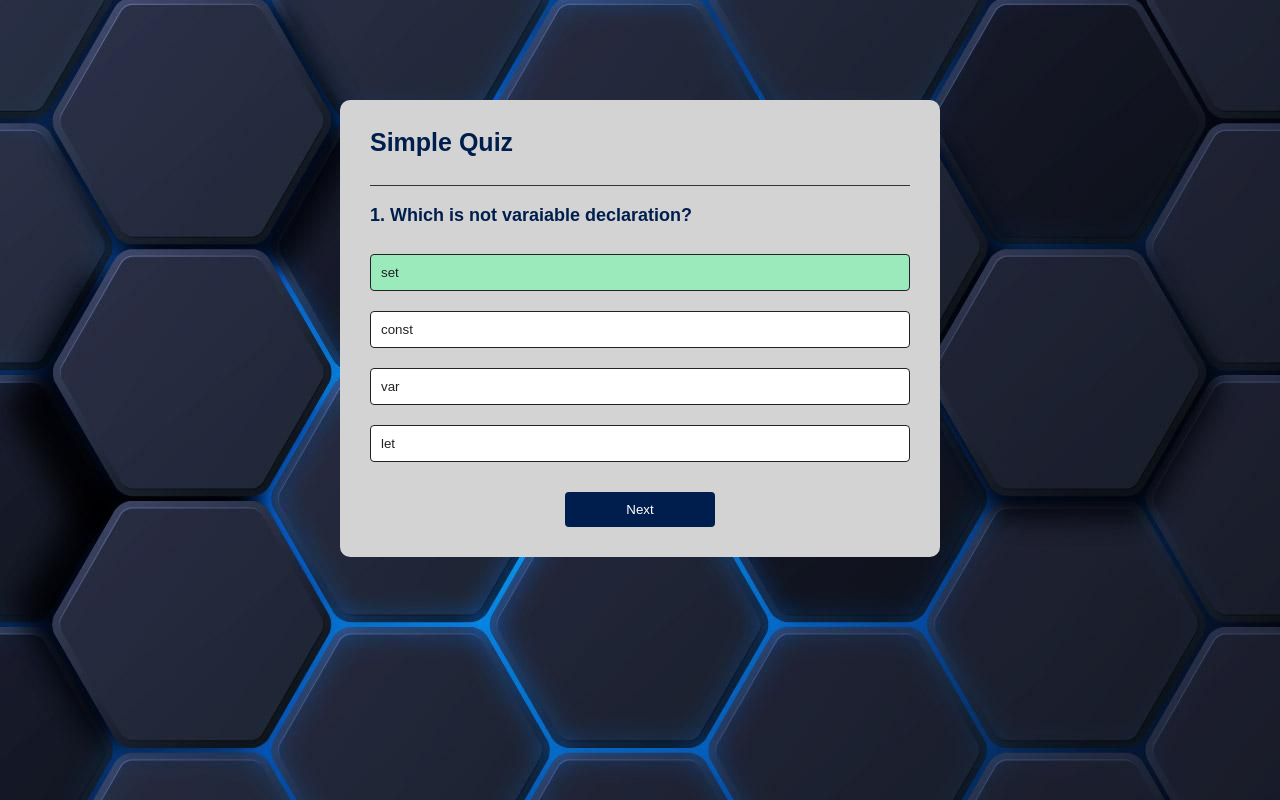
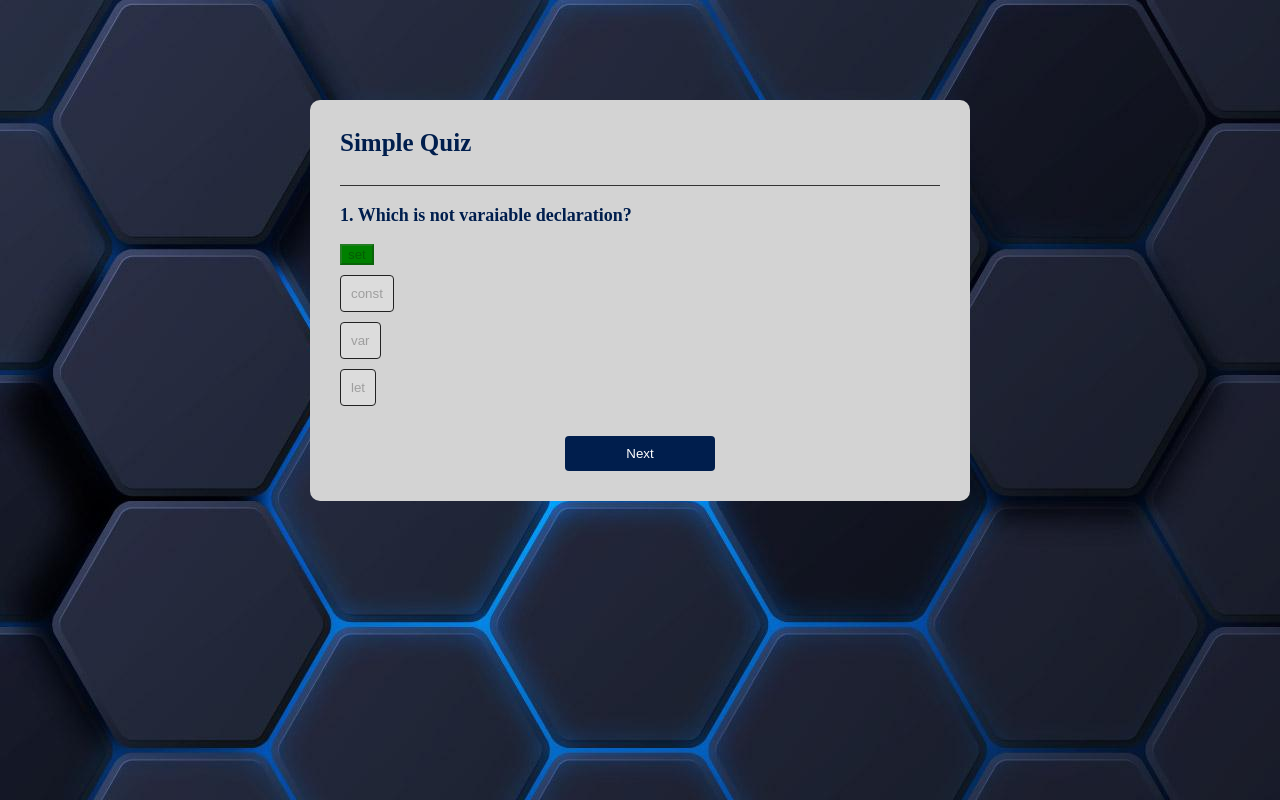
Before and after one commit to prismhead26/Quiz_App, a plain HTML site: page home.html in a window 1280 px wide. Both pictures are taken after a click on the button "set". Drawn offline with Linux system fonts and the light colour scheme.

Commit message:
css converted into javascript

```diff
--- a/home.html
+++ b/home.html
@@ -8,21 +8,21 @@
         <link rel="stylesheet" href="./assets/CSS/reset.css">
         <!-- <link rel="stylesheet" href="./assets/CSS/jass.css"> -->
         <link rel="stylesheet" href="./assets/CSS/reset.css">
-        <link rel="stylesheet" href="./assets/CSS/styles.css">
+        <!-- <link rel="stylesheet" href="./assets/CSS/styles.css"> -->
         <script src="home.js" defer></script>
 
     </head>
     <body>
         <main class="app">
-            <h1>Simple Quiz</h1>
+            <h1 id="title">Simple Quiz</h1>
             <div class="quiz">
                 <!-- question goes here at <h2> -->
-                <h2 id="question"></h2>
+                <h2 class="question" id="question"></h2>
             </div>
             <section id="answer-buttons">
             </section>
             <!-- next text for button added in js file -->
-            <button id="next-btn"></button>
+            <button id="next-btn" class="btn"></button>
         </main>
     </body>
 </html>
--- a/home.js
+++ b/home.js
@@ -86,6 +86,18 @@ const mostRecentScore = localStorage.getItem('mostRecentScore')
 const highScores = JSON.parse(localStorage.getItem('highScores')) || [];
 const MAX_HIGH_SCORES = 5
 
+document.body.style.cssText = "background: navy;background-image: url(./assets/images/5073414.jpg);"
+document.querySelector('#title').style.cssText = "font-size: 25px;color: #001e4d;font-weight: 600;border-bottom: 1px solid #333;padding-bottom: 30px;"
+document.querySelector('.question').style.cssText = "font-size: 18px;color: #001e4d;font-weight: 600;"
+document.querySelector('.app').style.cssText = "display: flex; flex-direction: column; justify-content: center;background: lightgray;width: 90%;max-width: 600px;margin: 100px auto 0px;border-radius: 10px;padding: 30px;"
+document.querySelector('.quiz').style.cssText = "padding: 20px 0;"
+
+
+// document.querySelector('.btn').style.cssText = "font-weight: 500;border: 1px solid #222;padding: 10px;margin: 10px 0;text-align: left;border-radius: 4px;cursor: pointer;transition: all 0.3s;"
+// document.querySelector('#next-btn').style.cssText = "background: #001e4d;color: #fff;font-weight: 500;width: 150px;border: 0;padding: 10px;margin: 20px auto 0;border-radius: 4px;cursor: pointer;display: none;"
+// document.querySelector('.correct').style.cssText = "background: #9aeabc;"
+// document.querySelector('.incorrect').style.cssText = "background: #ff9393;"
+
 // set score/currentQuestionindex to 0
 // set next button text, could have put into html
 // chain next step/function ---> showQuestion
@@ -115,6 +127,7 @@ function showQuestion() {
         const button = document.createElement("button");
         button.innerHTML = answer.text;
         button.classList.add("btn");
+        button.setAttribute("style", "display: flex; flex-direction: column; justify-content: center; font-weight: 500;border: 1px solid #222;padding: 10px;margin: 10px 0;text-align: left;border-radius: 4px;cursor: pointer;transition: all 0.3s;")
         answerButtons.appendChild(button);
         //add true or false in the data-set
         if(answer.correct){
@@ -127,7 +140,8 @@ function showQuestion() {
 // while a the answerButtons section/element has a appended children remove each child / button
 // removing the previous buttons
 function resetState(){
-    nextButton.style.display = "none";
+    nextButton.setAttribute("style" , "display: none; background: #001e4d;color: #fff;font-weight: 500;width: 150px;border: 0;padding: 10px;margin: 20px auto 0;border-radius: 4px;cursor: pointer;display: none;")
+    // nextButton.style.display = "none";
     while (answerButtons.firstChild) {
         answerButtons.removeChild(answerButtons.firstChild);
     }
@@ -149,9 +163,14 @@ function selectAnswer(e){
 
     if(isCorrect) {
         selectedBtn.classList.add("correct");
+        // document.querySelector('.correct')=("styles", "background: #9aeabc;")
+        selectedBtn.setAttribute('style', 'background: green;')
         score++;
     } else {
         selectedBtn.classList.add("incorrect");
+        // document.querySelector('.incorrect')=("styles", "background: #ff9393;")
+        selectedBtn.setAttribute('style', 'background: red;')
+
     }
     Array.from(answerButtons.children).forEach(button => {
         if(button.dataset.correct === "true") {
@@ -177,9 +196,7 @@ function showScore() {
     input.setAttribute('type', 'text');
     input.setAttribute('placeholder', 'Enter your name');
     input.setAttribute('id', 'username')
-    input.setAttribute('style', 'text-align:center;');
-    input.style.margin = "20px auto 0";
-
+    input.setAttribute('style', 'font-size: 1.5rem; font-weight: 600; padding: 2rem 1rem; text-align:center; margin: 20px 3rem 0;');
     // input.style.cssText = 'textAlign:center;'
     // input.style.textAlign = 'center;'
     container.appendChild(input)
@@ -187,6 +204,7 @@ function showScore() {
     const newButton = document.createElement('button');
     newButton.textContent = 'Submit and/or view leaderboard';
     newButton.setAttribute('type', 'submit')
+    newButton.setAttribute('style', 'color: red;font-size: 1.5rem;font-weight: 600;padding: 2rem 1rem;text-align: center;margin: 20px 3rem 0;background: lightBlue');
     newButton.classList.add('btn')
     container.appendChild(newButton);
     console.log('test')
@@ -240,5 +258,8 @@ nextButton.addEventListener("click", ()=>{
         startQuiz();
     }
 })
+
+
+
 // initiate the js with the startQuiz func
 startQuiz();
```
